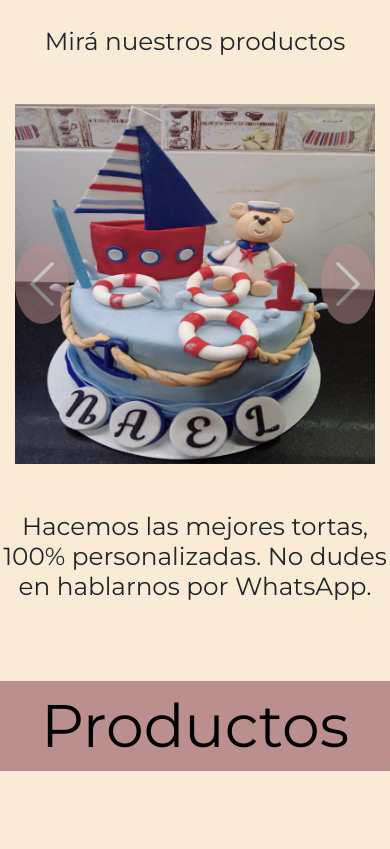
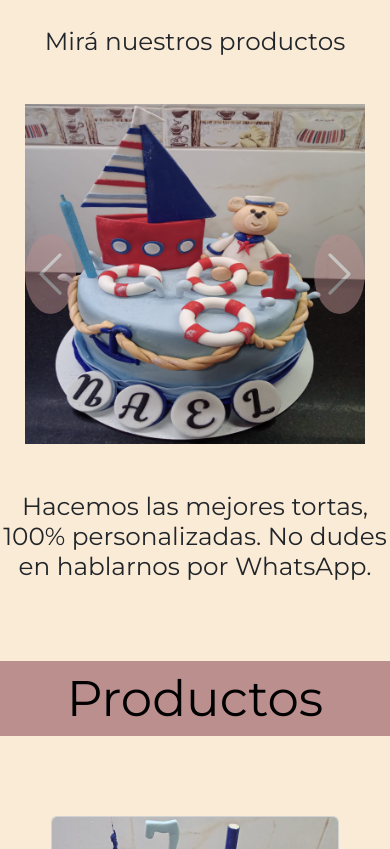
Before and after one commit to nicolasfaccini/Pagina-Web-HTML-CSS, a website: page index.html in a window 390 px wide. Shown: the part 200-1049 px from the top of the page. Drawn offline with nearby package versions, Linux system fonts and the light colour scheme.

Commit message:
Ultimos retoques para responsive entrega final

```diff
--- a/scss/_globales.scss
+++ b/scss/_globales.scss
@@ -56,21 +56,21 @@ footer {
 }
 
 #carouselExample {
-    width: 250px;
+    width: 270px;
 }
 
 .carousel-item img{
-    width: 250px;
+    width: 270px;
     height: 350px;
 }
 
 @media (min-width:$chica) {
     #carouselExample {
-        width: 360px;
+        width: 340px;
     }
 
     .carousel-item img {
-        height: 360px;
+        height: 340px;
     }
 }
 @media (min-width:$celular) {
@@ -145,7 +145,7 @@ footer {
 .divisor {
     margin-top: 5rem;
     background-color: $color-secundario;
-    font-size: 60px;
+    font-size: 50px;
     display: block;
     color: $color-letras;
 }
```
Also changed, not shown: css/styles.css.
